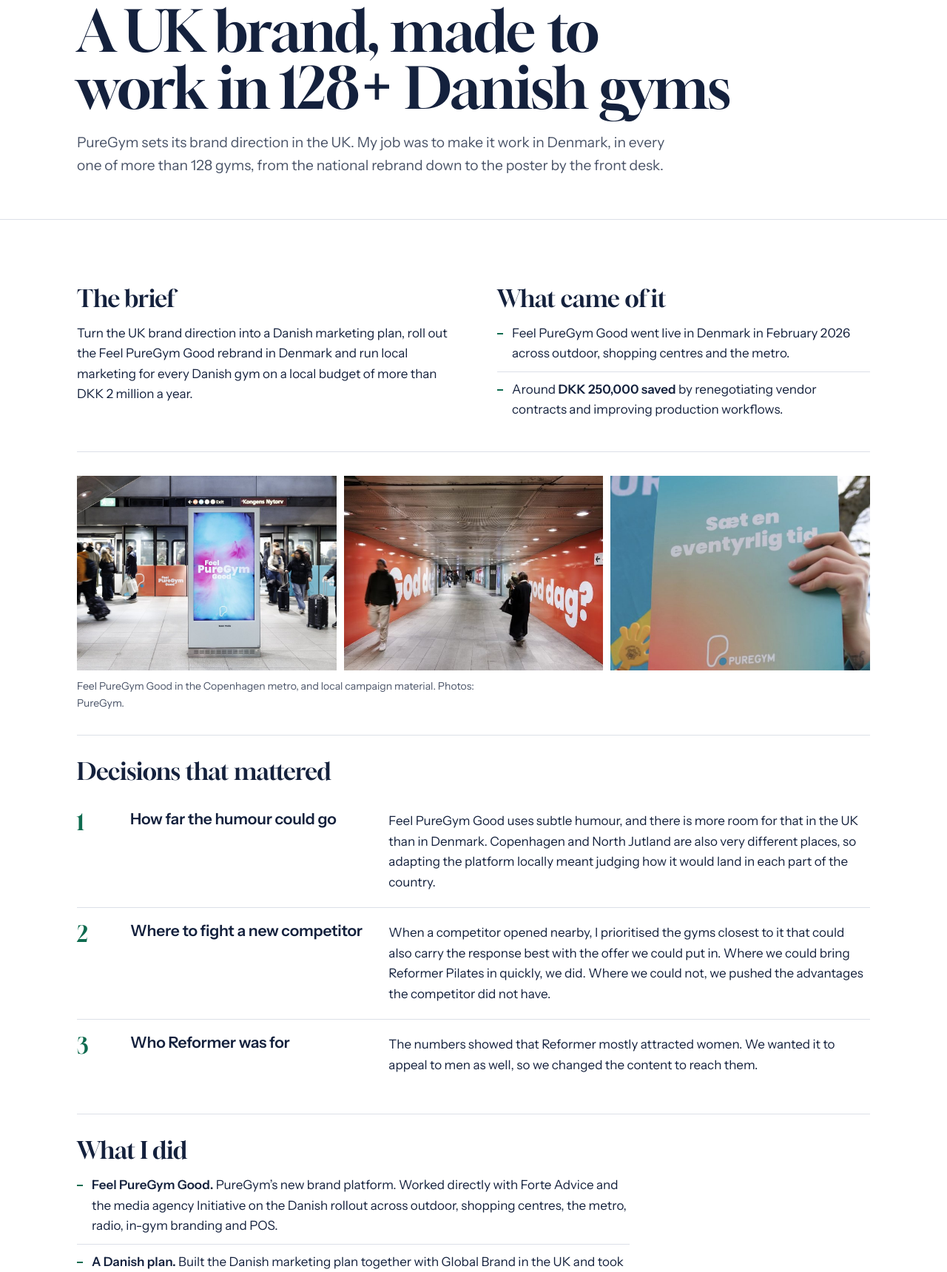
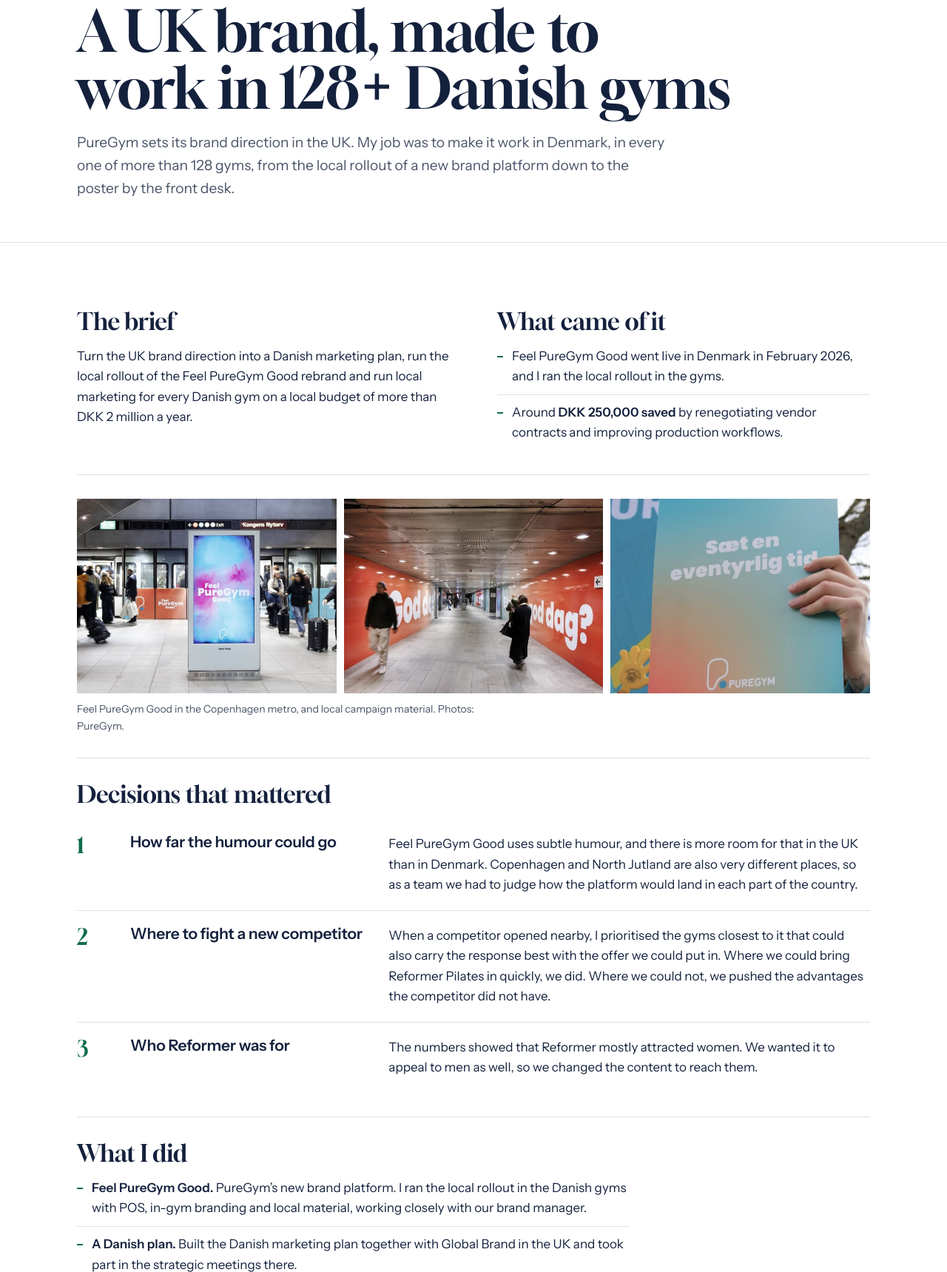
Before and after one commit to Falkenquist/portfolio, a plain HTML site: page puregym.html in a window 1280 px wide. Shown: the part 178-1897 px from the top of the page at 74% size. Drawn offline with Linux system fonts and the light colour scheme.

Commit message:
PureGym: lokal udrulning af Feel PureGym Good, rettet bureauliste og CV
Co-Authored-By: Claude Opus 5.5 <noreply@anthropic.com>
Claude-Session: https://claude.ai/code/session_012rZoATAG5MEHwPXst6X6yn

```diff
--- a/puregym.html
+++ b/puregym.html
@@ -4,12 +4,12 @@
 <meta charset="utf-8">
 <meta name="viewport" content="width=device-width, initial-scale=1">
 <title>PureGym Denmark, Mette Falkenquist</title>
-<meta name="description" content="PureGym sets its brand direction in the UK. My job was to make it work in Denmark, in every one of more than 128 gyms, from the national rebrand down to the poster by the front desk.">
+<meta name="description" content="PureGym sets its brand direction in the UK. My job was to make it work in Denmark, in every one of more than 128 gyms, from the local rollout of a new brand platform down to the poster by the front desk.">
 <link rel="preload" href="assets/fonts/gloock-latin-400-normal.woff2" as="font" type="font/woff2" crossorigin>
 <link rel="stylesheet" href="styles.css">
 <link rel="icon" href="assets/favicon.svg" type="image/svg+xml">
 <meta property="og:title" content="PureGym Denmark, Mette Falkenquist">
-<meta property="og:description" content="PureGym sets its brand direction in the UK. My job was to make it work in Denmark, in every one of more than 128 gyms, from the national rebrand down to the poster by the front desk.">
+<meta property="og:description" content="PureGym sets its brand direction in the UK. My job was to make it work in Denmark, in every one of more than 128 gyms, from the local rollout of a new brand platform down to the poster by the front desk.">
 <meta property="og:image" content="https://falkenquist.netlify.app/assets/og.jpg">
 <meta property="og:type" content="website">
 <meta name="twitter:card" content="summary_large_image">
@@ -18,20 +18,20 @@
 <body>
 <nav aria-label="Main"><div class="wrap"><a class="me" href="index.html">Mette Falkenquist</a><ul><li><a href="work.html" aria-current="page">Work</a></li><li><a href="about.html">About</a></li><li><a href="experience.html">Experience</a></li><li><a href="contact.html">Contact</a></li><li><a class="navcv" data-umami-event="cv-download" href="assets/Mette-Falkenquist-CV.pdf" target="_blank" rel="noopener">CV</a></li></ul></div></nav>
 
-<header class="pagehead"><div class="wrap"><p class="role">PureGym Denmark · Local Marketing Manager · 2025–2026</p><h1>A UK brand, made to work in 128<span class="pl">+</span> Danish gyms</h1><p>PureGym sets its brand direction in the UK. My job was to make it work in Denmark, in every one of more than 128 gyms, from the national rebrand down to the poster by the front desk.</p></div></header>
+<header class="pagehead"><div class="wrap"><p class="role">PureGym Denmark · Local Marketing Manager · 2025–2026</p><h1>A UK brand, made to work in 128<span class="pl">+</span> Danish gyms</h1><p>PureGym sets its brand direction in the UK. My job was to make it work in Denmark, in every one of more than 128 gyms, from the local rollout of a new brand platform down to the poster by the front desk.</p></div></header>
 <main><section class="band"><div class="wrap">
 <div class="split">
- <div class="step" style="border-top:0;padding-top:0"><h2>The brief</h2><p>Turn the UK brand direction into a Danish marketing plan, roll out the Feel PureGym Good rebrand in Denmark and run local marketing for every Danish gym on a local budget of more than DKK 2 million a year.</p></div>
+ <div class="step" style="border-top:0;padding-top:0"><h2>The brief</h2><p>Turn the UK brand direction into a Danish marketing plan, run the local rollout of the Feel PureGym Good rebrand and run local marketing for every Danish gym on a local budget of more than DKK 2 million a year.</p></div>
  <div class="step" style="border-top:0;padding-top:0"><h2>What came of it</h2><ul class="list">
-<li>Feel PureGym Good went live in Denmark in February 2026 across outdoor, shopping centres and the metro.</li>
+<li>Feel PureGym Good went live in Denmark in February 2026, and I ran the local rollout in the gyms.</li>
 <li>Around <b>DKK 250,000 saved</b> by renegotiating vendor contracts and improving production workflows.</li>
 </ul></div>
 </div>
 <div class="step"><div class="gallery"><img src="assets/puregym-metro-kongens-nytorv.jpg" alt="Feel PureGym Good on a metro screen and platform doors at Kongens Nytorv"><img src="assets/puregym-metro-tunnel.jpg" alt="PureGym campaign in a Copenhagen metro passage"><img src="assets/puregym-1.jpg" alt="Local PureGym campaign sign"></div><p class="credit">Feel PureGym Good in the Copenhagen metro, and local campaign material. Photos: PureGym.</p></div>
 
-<div class="step"><h2>Decisions that mattered</h2><ol class="decisions"><li><h3>How far the humour could go</h3><p>Feel PureGym Good uses subtle humour, and there is more room for that in the UK than in Denmark. Copenhagen and North Jutland are also very different places, so adapting the platform locally meant judging how it would land in each part of the country.</p></li><li><h3>Where to fight a new competitor</h3><p>When a competitor opened nearby, I prioritised the gyms closest to it that could also carry the response best with the offer we could put in. Where we could bring Reformer Pilates in quickly, we did. Where we could not, we pushed the advantages the competitor did not have.</p></li><li><h3>Who Reformer was for</h3><p>The numbers showed that Reformer mostly attracted women. We wanted it to appeal to men as well, so we changed the content to reach them.</p></li></ol></div>
+<div class="step"><h2>Decisions that mattered</h2><ol class="decisions"><li><h3>How far the humour could go</h3><p>Feel PureGym Good uses subtle humour, and there is more room for that in the UK than in Denmark. Copenhagen and North Jutland are also very different places, so as a team we had to judge how the platform would land in each part of the country.</p></li><li><h3>Where to fight a new competitor</h3><p>When a competitor opened nearby, I prioritised the gyms closest to it that could also carry the response best with the offer we could put in. Where we could bring Reformer Pilates in quickly, we did. Where we could not, we pushed the advantages the competitor did not have.</p></li><li><h3>Who Reformer was for</h3><p>The numbers showed that Reformer mostly attracted women. We wanted it to appeal to men as well, so we changed the content to reach them.</p></li></ol></div>
 <div class="step"><h2>What I did</h2><ul class="list">
-<li><b>Feel PureGym Good.</b> PureGym’s new brand platform. Worked directly with Forte Advice and the media agency Initiative on the Danish rollout across outdoor, shopping centres, the metro, radio, in-gym branding and POS.</li>
+<li><b>Feel PureGym Good.</b> PureGym’s new brand platform. I ran the local rollout in the Danish gyms with POS, in-gym branding and local material, working closely with our brand manager.</li>
 <li><b>A Danish plan.</b> Built the Danish marketing plan together with Global Brand in the UK and took part in the strategic meetings there.</li>
 <li><b>24/7 and Reformer Pilates.</b> Part of the team behind both launches. I built the Danish message matrix, and we made national flyers, stickers and POS.</li>
 <li><b>Local POS, made by me.</b> Before making POS for a gym, I always went there to understand the town and the people who train there. Local campaigns and POS led people on to the online sign-up.</li>
@@ -43,7 +43,7 @@
 <li><b>100+ local activations and 85 renovations</b>, run as projects with gym managers, Operations and vendors.</li>
 <li><b>Presentations.</b> Gave marketing presentations to all regional, district and gym managers in Denmark.</li>
 <li><b>Merchandise and materials.</b> Chose the merchandise, giveaways and campaign materials and followed up on which offers and materials worked best.</li>
-<li><b>People and partners.</b> Managed a marketing coordinator day to day with weekly 1:1s. Managed Forte Advice, Initiative, PureGym’s UK in-house creative team, an external UK creative agency, a freelance copywriter, printers and a Danish logistics partner. Presented insights and recommendations to Danish leadership and the UK head office.</li>
+<li><b>People and partners.</b> Managed a marketing coordinator day to day with weekly 1:1s. Managed PureGym’s UK in-house creative team, an external UK creative agency, a freelance copywriter, printers and a Danish logistics partner. Presented insights and recommendations to Danish leadership and the UK head office.</li>
 </ul></div>
 <div class="step"><div class="quotes" style="margin-top:0"><blockquote><p>She showed me trust, gave me responsibility and always gave constructive feedback, which was essential for my development.</p><footer><b>Astrid Vind Jørgensen</b>Marketing coordinator at PureGym, reported to Mette <i>(translated from Danish)</i></footer></blockquote></div></div>
 <div class="next"><a href="work.html">&larr; All work</a><a href="holoplot.html">Next: HOLOPLOT &rarr;</a></div>
```
Also changed, not shown: index.html (+2 -2 lines), work.html (+1 -1 lines), 1 other file.
